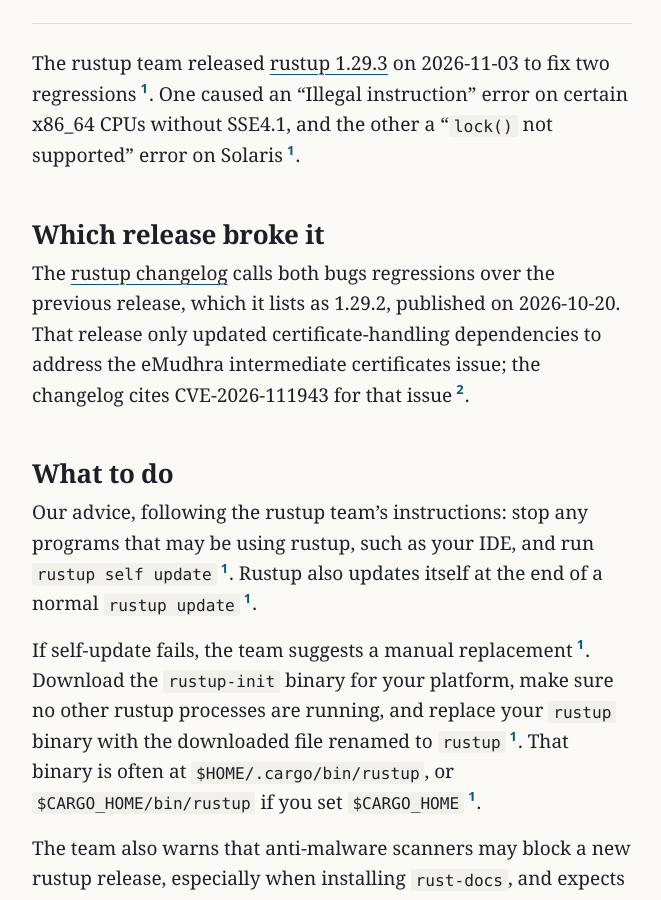
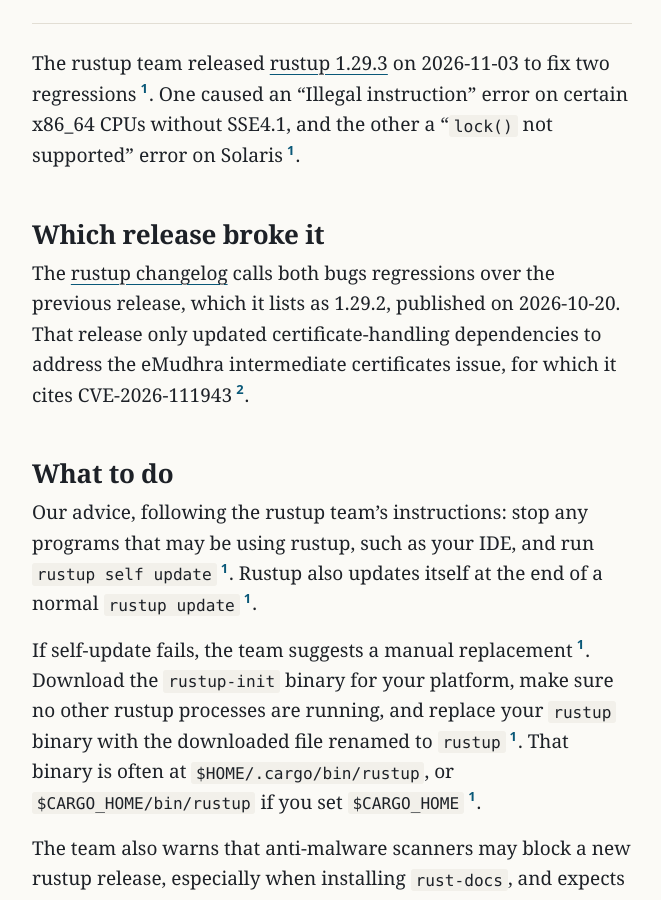
Before and after one commit to northwind-press/northwind-press.github.io, a Jekyll site: the page built from _posts/2026-11-04-rustup-1-29-3.md, in a window 1280 px wide and 900 px high, scrolled down 568 px. Shown: the whole window, without its empty margins (308-969 px from the left). Built offline with Jekyll 4.4.1, drawn with Linux system fonts in a browser that asks for light colours.

Commit message:
Desk edit: tighten CVE attribution sentence
Co-Authored-By: Claude Opus 5.5 <noreply@anthropic.com>

```diff
--- a/_posts/2026-11-04-rustup-1-29-3.md
+++ b/_posts/2026-11-04-rustup-1-29-3.md
@@ -22,7 +22,7 @@ The rustup team released [rustup 1.29.3](https://blog.rust-lang.org/2026/11/03/R
 
 ## Which release broke it
 
-The [rustup changelog](https://github.com/rust-lang/rustup/blob/stable/CHANGELOG.md) calls both bugs regressions over the previous release, which it lists as 1.29.2, published on 2026-10-20. That release only updated certificate-handling dependencies to address the eMudhra intermediate certificates issue; the changelog cites CVE-2026-111943 for that issue{% include cite.html n=2 %}.
+The [rustup changelog](https://github.com/rust-lang/rustup/blob/stable/CHANGELOG.md) calls both bugs regressions over the previous release, which it lists as 1.29.2, published on 2026-10-20. That release only updated certificate-handling dependencies to address the eMudhra intermediate certificates issue, for which it cites CVE-2026-111943{% include cite.html n=2 %}.
 
 ## What to do
 
```
